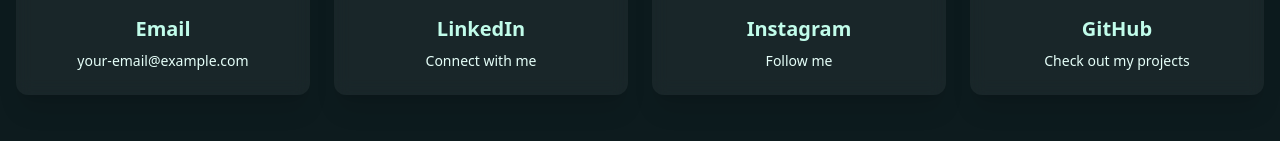
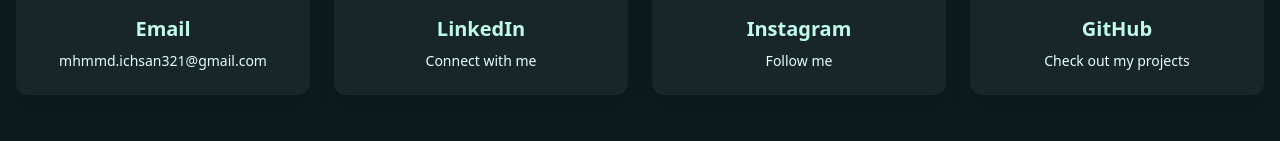
Before and after one commit to MhmmdIchsan/portofolio-web, a Next.js app: page / in a window 1280 px wide. Shown: the part 3897-4038 px from the top of the page. Built offline with nearby package versions, Linux system fonts and the light colour scheme.

Commit message:
feat: Update contactData.tsx

```diff
--- a/app/components/data/contactData.tsx
+++ b/app/components/data/contactData.tsx
@@ -4,25 +4,25 @@ export const contactData = [
   {
     icon: <FaEnvelope className="w-10 h-10 text-[#00FFB2] drop-shadow-glow" />,
     title: "Email",
-    text: "your-email@example.com",
-    href: "mailto:your-email@example.com",
+    text: "mhmmd.ichsan321@gmail.com",
+    href: "mailto:mhmmd.ichsan321@gmail.com",
   },
   {
     icon: <FaLinkedin className="w-10 h-10 text-[#00FFB2] drop-shadow-glow" />,
     title: "LinkedIn",
     text: "Connect with me",
-    href: "https://www.linkedin.com/in/your-linkedin",
+    href: "https://www.linkedin.com/in/mhmmdichsan",
   },
   {
     icon: <FaInstagram className="w-10 h-10 text-[#00FFB2] drop-shadow-glow" />,
     title: "Instagram",
     text: "Follow me",
-    href: "https://www.instagram.com/your-instagram",
+    href: "https://www.instagram.com/mhmd.ichsnn",
   },
   {
     icon: <FaGithub className="w-10 h-10 text-[#00FFB2] drop-shadow-glow" />,
     title: "GitHub",
     text: "Check out my projects",
-    href: "https://github.com/your-github",
+    href: "https://github.com/MhmmdIchsan",
   },
 ];
```
